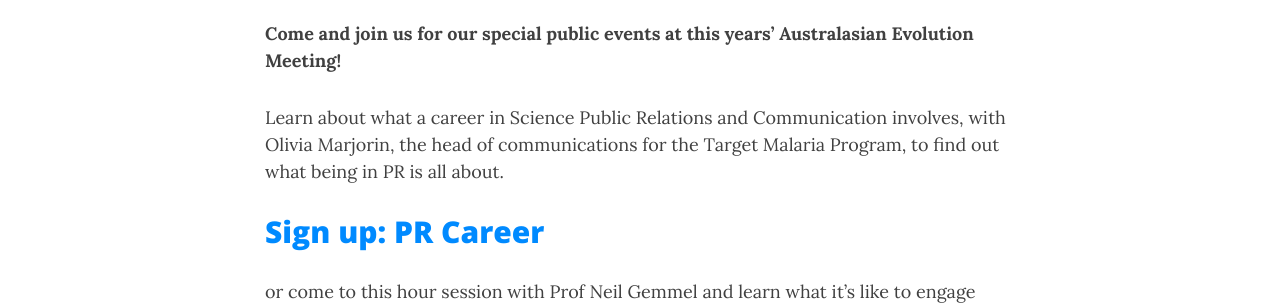
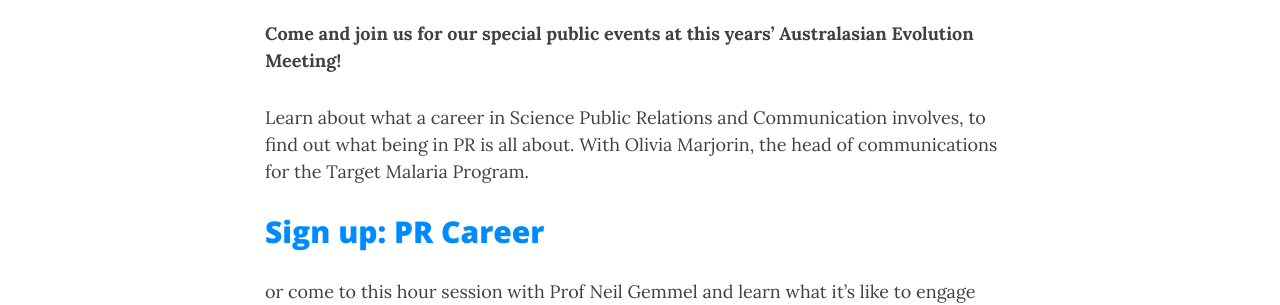
Before and after one commit to ausevo/ausevo.github.io, a Jekyll site: the page built from _posts/news/2019-10-28-SpecialEvents.md, in a window 1280 px wide and 1158 px high. Shown: the part 300-605 px from the top of the window. Built offline with Jekyll 4.4.1, drawn with Linux system fonts in a browser that asks for light colours; nearby versions of some CDN libraries; library files that are not in the unit come from our copies; comment, search, counter and statistics services are not loaded.

```diff
--- a/_posts/news/2019-10-28-SpecialEvents.md
+++ b/_posts/news/2019-10-28-SpecialEvents.md
@@ -7,8 +7,7 @@ categories: news
 
 **Come and join us for our special public events at this years' Australasian Evolution Meeting!**
 
-Learn about what a career in Science Public Relations and Communication involves, with
-Olivia Marjorin, the head of communications for the Target Malaria Program, to find out what being in PR is all about.
+Learn about what a career in Science Public Relations and Communication involves, to find out what being in PR is all about. With Olivia Marjorin, the head of communications for the Target Malaria Program.
 
 ## [Sign up: PR Career](https://www.eventbrite.com.au/e/career-in-science-public-relations-tickets-78312736503)
 
```
